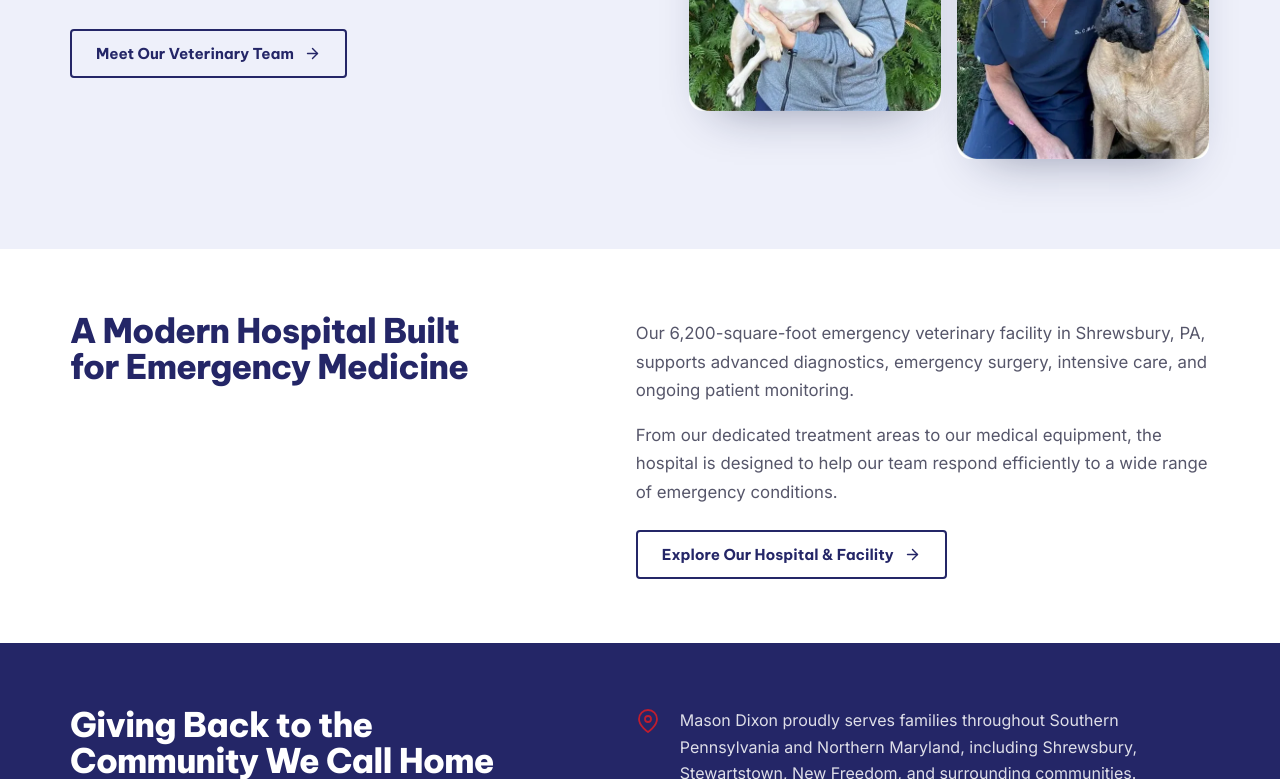
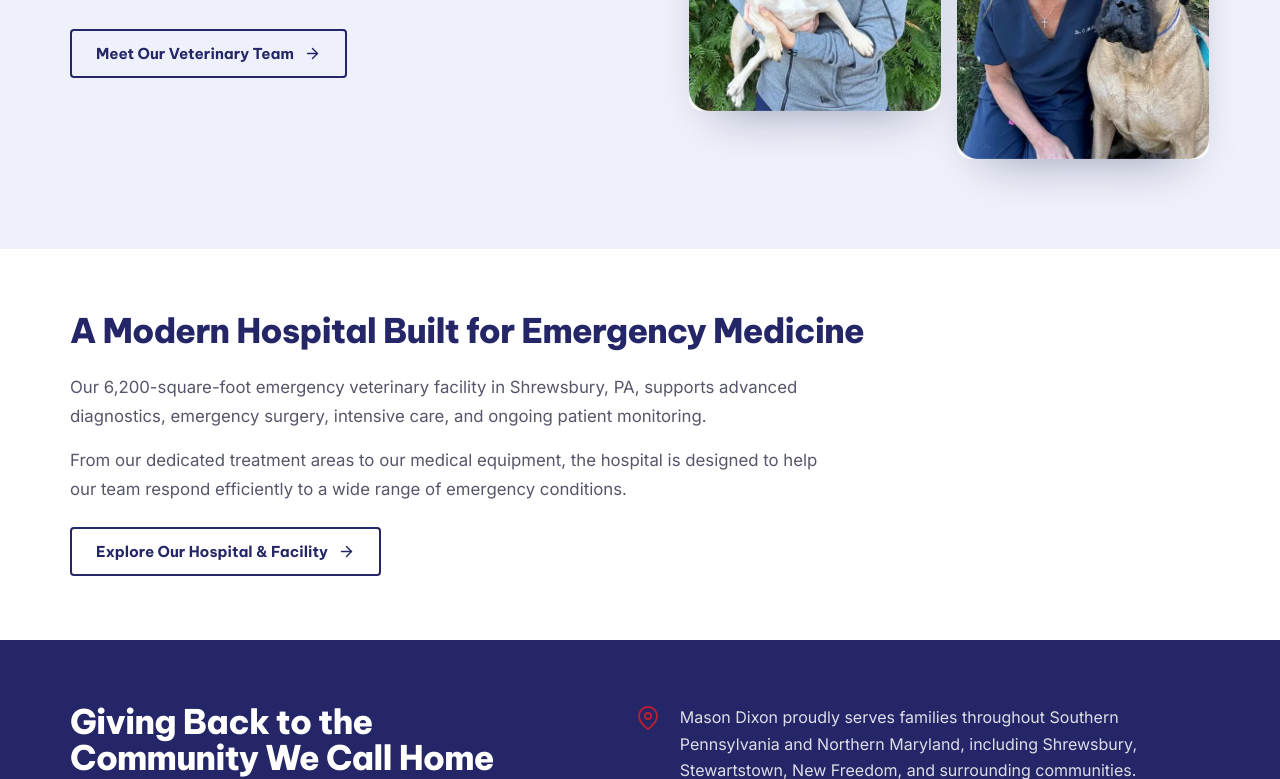
Before and after one commit to imageworksc/mason-dixon-about-us, a plain HTML site: page index.html in a window 1280 px wide. Shown: the part 4972-5751 px from the top of the page. Drawn offline with Linux system fonts and the light colour scheme.

Commit message:
Band: show doctor and dog clear of the fade; facility section single column
Co-Authored-By: Claude Opus 5.5 <noreply@anthropic.com>

```diff
--- a/index.html
+++ b/index.html
@@ -10,7 +10,7 @@
 <link rel="preconnect" href="https://fonts.gstatic.com" crossorigin>
 <link rel="stylesheet" href="https://fonts.googleapis.com/css2?family=Be+Vietnam+Pro:wght@500;600;700;800&family=Inter:ital,wght@0,400;0,500;0,600;1,400&display=swap">
 <link rel="stylesheet" href="header.css?v=2">
-<link rel="stylesheet" href="styles.css?v=37">
+<link rel="stylesheet" href="styles.css?v=38">
 <script>document.documentElement.classList.add('js');</script>
 </head>
 <body>
--- a/styles.css
+++ b/styles.css
@@ -169,7 +169,7 @@ svg{flex-shrink:0}
 
 /* ---------- X-ray band ---------- */
 .xray-band{position:relative;height:clamp(300px,28vw,440px);overflow:hidden;background:var(--navy-900)}
-.xray-band img{position:absolute;right:0;top:0;width:min(60%,1700px);height:100%;object-fit:cover;object-position:30% 30%;-webkit-mask-image:linear-gradient(to right,transparent 0%,#000 40%);mask-image:linear-gradient(to right,transparent 0%,#000 40%)}
+.xray-band img{position:absolute;right:0;top:0;width:min(55%,1500px);height:100%;object-fit:cover;object-position:30% 30%;-webkit-mask-image:linear-gradient(to right,transparent 0%,#000 18%);mask-image:linear-gradient(to right,transparent 0%,#000 18%)}
 .xray-caption{position:absolute;inset:0;z-index:1;display:flex;align-items:center;color:#fff}
 .xray-caption p{max-width:600px;font-family:var(--font-display);font-weight:600;font-size:clamp(18.4px,1.5vw,24px);letter-spacing:-.02em;line-height:1.35}
 @media (max-width:767px){
@@ -202,11 +202,11 @@ svg{flex-shrink:0}
 /* ---------- Facility ---------- */
 .facility{padding:clamp(48px,5vw,80px) 0;background:#fff}
 .facility__inner{display:grid;gap:var(--s5);align-items:start}
-.facility__head h2{max-width:520px;font-size:clamp(26px,1.4vw + 16px,38px)}
-.facility__copy p{max-width:620px;font-size:16.8px;line-height:1.7}
+.facility__head h2{max-width:none;font-size:clamp(26px,1.4vw + 16px,38px)}
+.facility__copy p{max-width:760px;font-size:16.8px;line-height:1.7}
 .facility__copy p + p{margin-top:var(--s4)}
 .facility__copy .btn{margin-top:var(--s5)}
-@media (min-width:1024px){.facility__inner{grid-template-columns:.9fr 1.1fr;column-gap:var(--s9)}.facility__copy{padding-top:6px}}
+
 
 /* ---------- Giving ---------- */
 .giving{position:relative;overflow:hidden;isolation:isolate;padding:clamp(48px,5vw,80px) 0;background:var(--navy);color:var(--on-dark)}
```
